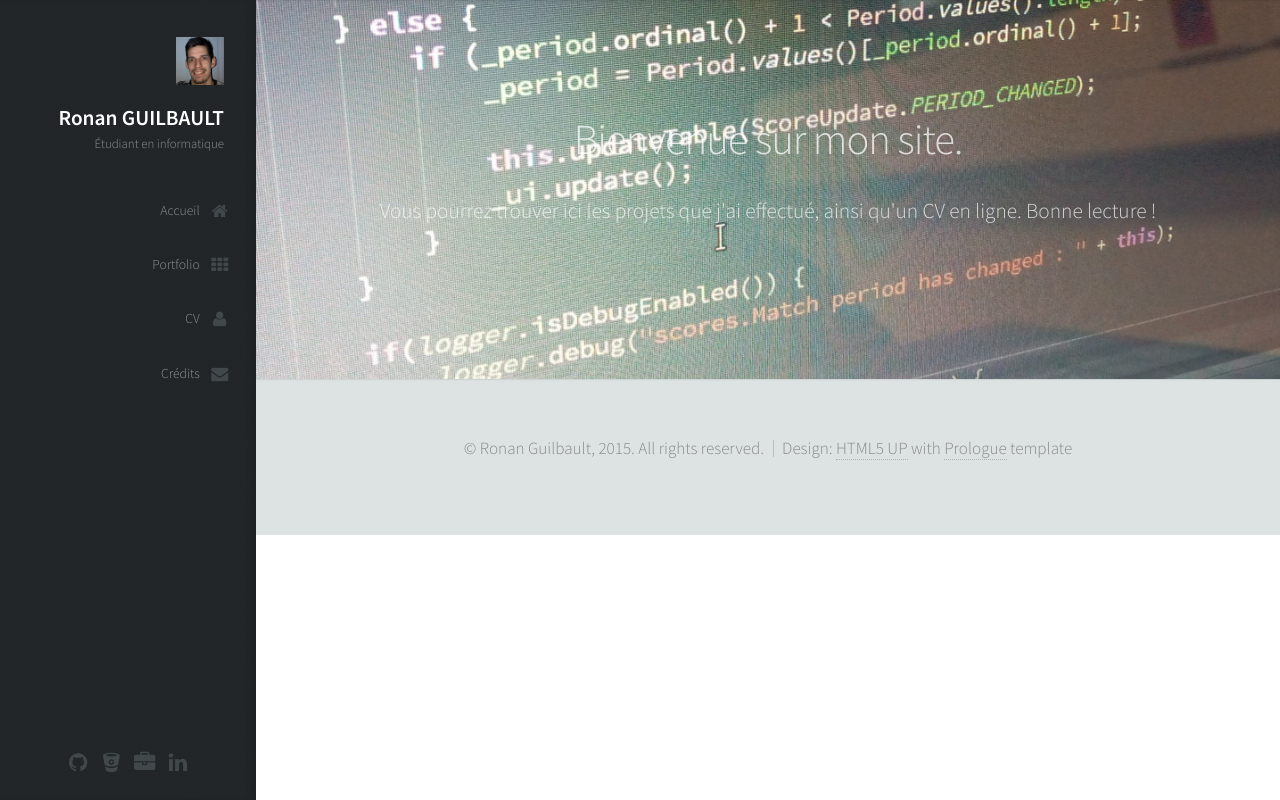
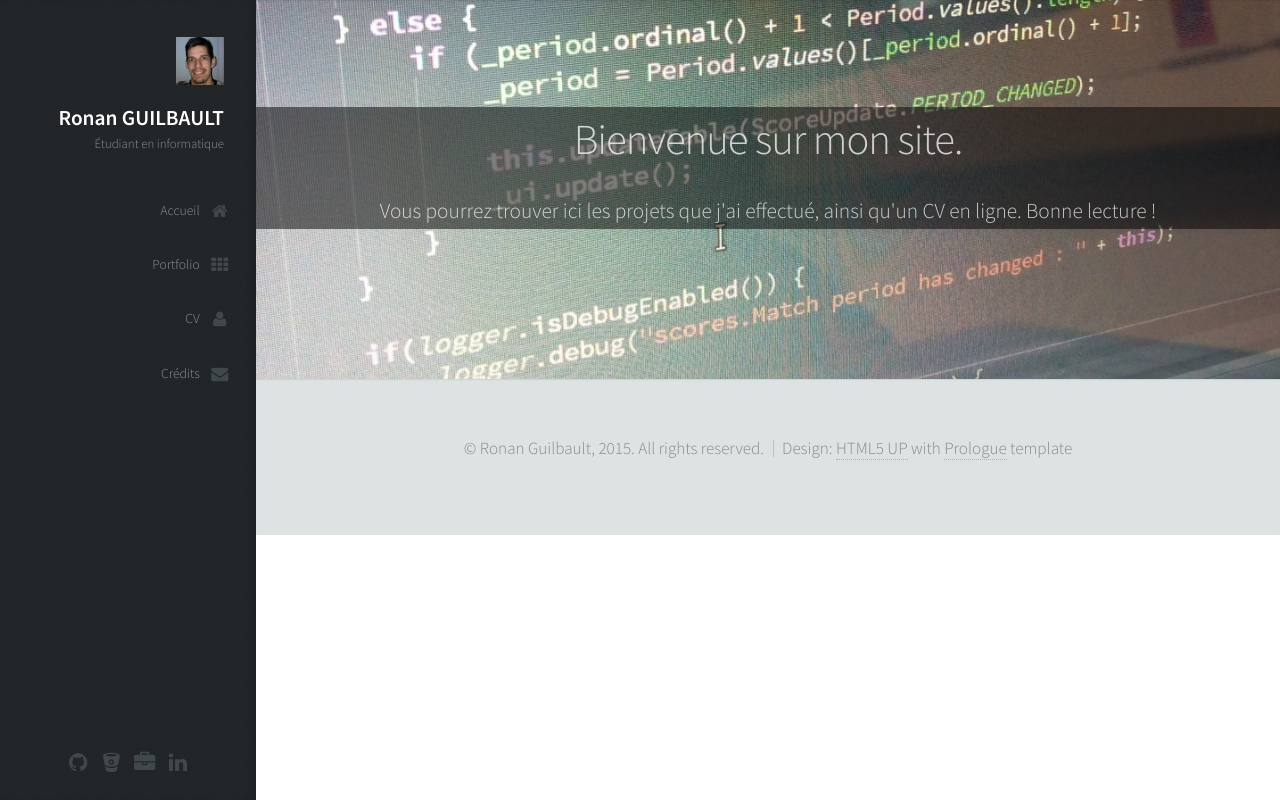
Before and after one commit to bunlanG/bunlanG.github.io, a PHP site: page /index.html in a window 1280 px wide. Run offline with PHP 8.4, Linux system fonts and the light colour scheme.

Commit message:
Add a semi-transparent background for top section
Signed-off-by: Ronan Guilbault <ronan.guilbault@gmail.com>

```diff
--- a/assets/css/main.css
+++ b/assets/css/main.css
@@ -2196,6 +2196,10 @@
 	table.cv td {
 	    padding: 0px 2em 0px;
 	    border-top: 1px grey solid;
+	}
+
+	section#top > div.container {
+	    background-color: rgba(0, 0, 0, 0.5);
 	}
 
 	/* END My style */
```
